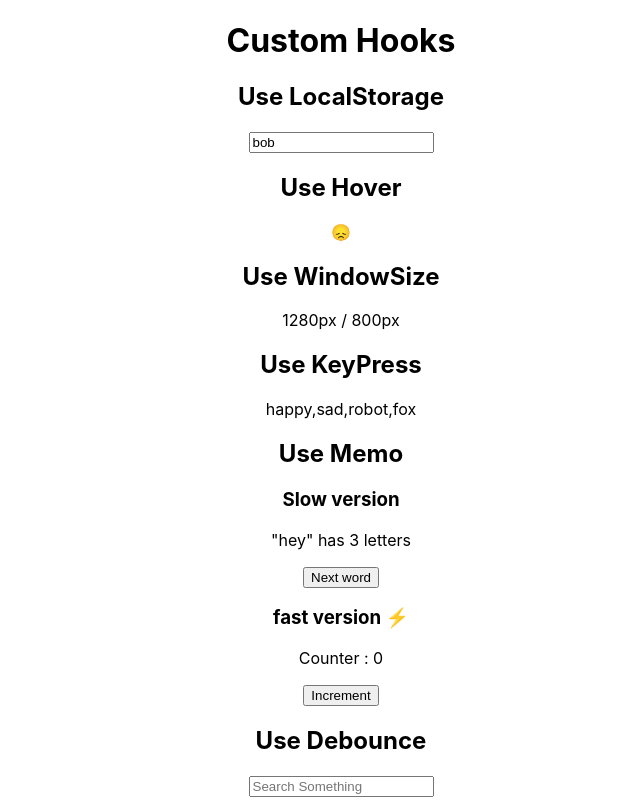
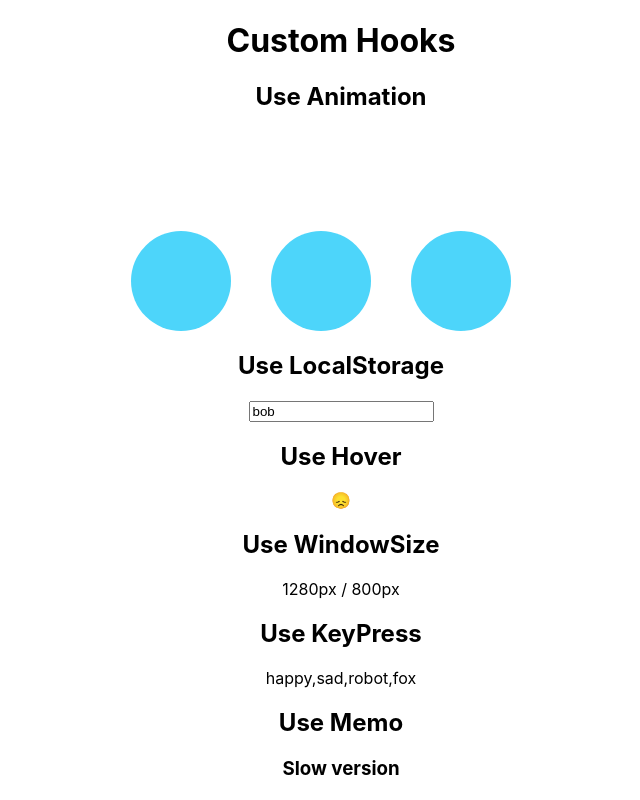
Before and after one commit to LiuL0703/react-hooks-examples, a React (Create React App) app: page / in a window 1280 px wide. Shown: the top 800 px of the page, without its empty margins (299-939 px from the left). Built offline with nearby package versions, Linux system fonts and the light colour scheme.

Commit message:
feat:use Animation

```diff
--- a/src/App.js
+++ b/src/App.js
@@ -9,6 +9,7 @@ import UseDebounce from './useDebounce';
 import UseOnScreen from './useOnScreen';
 import UsePrevious from './usePrevious';
 import UseOnClickOutside from './useOnClickOutside';
+import UseAnimation from './useAnimation';
 
 function App() {
   return (
@@ -16,6 +17,8 @@ function App() {
         <header>
           <h1>Custom Hooks</h1>
         </header>
+        <h2>Use Animation</h2>
+        <UseAnimation />
         <h2>Use LocalStorage</h2>
         <UseLocalStorage />
         <h2>Use Hover</h2>
--- /dev/null
+++ b/src/useAnimation/index.js
@@ -0,0 +1,100 @@
+import React,{ useState, useEffect } from 'react';
+
+export default function UseAnimationApp(){
+  const animation1 = useAnimation('elastic', 600, 0);
+  const animation2 = useAnimation('elastic', 600, 150);
+  const animation3 = useAnimation('elastic', 600, 300);
+
+  return (
+    <div style={{display: 'flex', justifyContent:'center'}}>
+      <Ball
+        innerStyle={{
+          marginTop: animation1 * 200 - 100
+        }}
+      />
+
+      <Ball
+        innerStyle={{
+          marginTop: animation2 * 200 - 100
+        }}
+      />
+
+      <Ball
+        innerStyle={{
+          marginTop: animation3 * 200 - 100
+        }}
+      />
+    </div>
+  );
+}
+
+const Ball = ({innerStyle}) => (
+  <div
+    style={{
+      width: 100,
+      height: 100,
+      marginRight: '40px',
+      borderRadius: '50px',
+      backgroundColor: '#4dd5fa',
+      ...innerStyle
+    }}
+  >
+  </div>
+);
+
+function useAnimation(
+  easingName = 'linear',
+  duration = 500,
+  delay = 0
+) {
+  const elapsed = useAnimationTimer(duration, delay);
+  const n = Math.min(1, elapsed / duration);
+
+  return easing[easingName](n);
+}
+
+const easing = {
+  linear: n => n,
+  elastic: n =>
+    n * (33 * n * n * n * n - 106 * n * n * n + 126 * n * n - 67 * n + 15),
+  inExpo: n => Math.pow(2, 10 * (n - 1))
+};
+
+function useAnimationTimer(duration = 1000, delay = 0) {
+  const [elapsed, setTime] = useState(0);
+
+  useEffect(
+    ()=>{
+      let animationFrame, timerStop, start;
+
+      function onFrame() {
+        setTime(Date.now() - start);
+        loop();
+      }
+
+      function loop() {
+        animationFrame = requestAnimationFrame(onFrame);
+      }
+
+      function onStart(){
+        timerStop = setTimeout(()=>{
+          cancelAnimationFrame(animationFrame);
+          setTime(Date.now() - start);
+        }, duration);
+
+        start = Date.now();
+        loop();
+      }
+
+      const timerDelay = setTimeout(onStart, delay);
+
+      return () => {
+        clearTimeout(timerStop);
+        clearTimeout(timerDelay);
+        cancelAnimationFrame(animationFrame);
+      };
+    },
+    [duration, delay]
+  )
+  return elapsed;
+}
```
